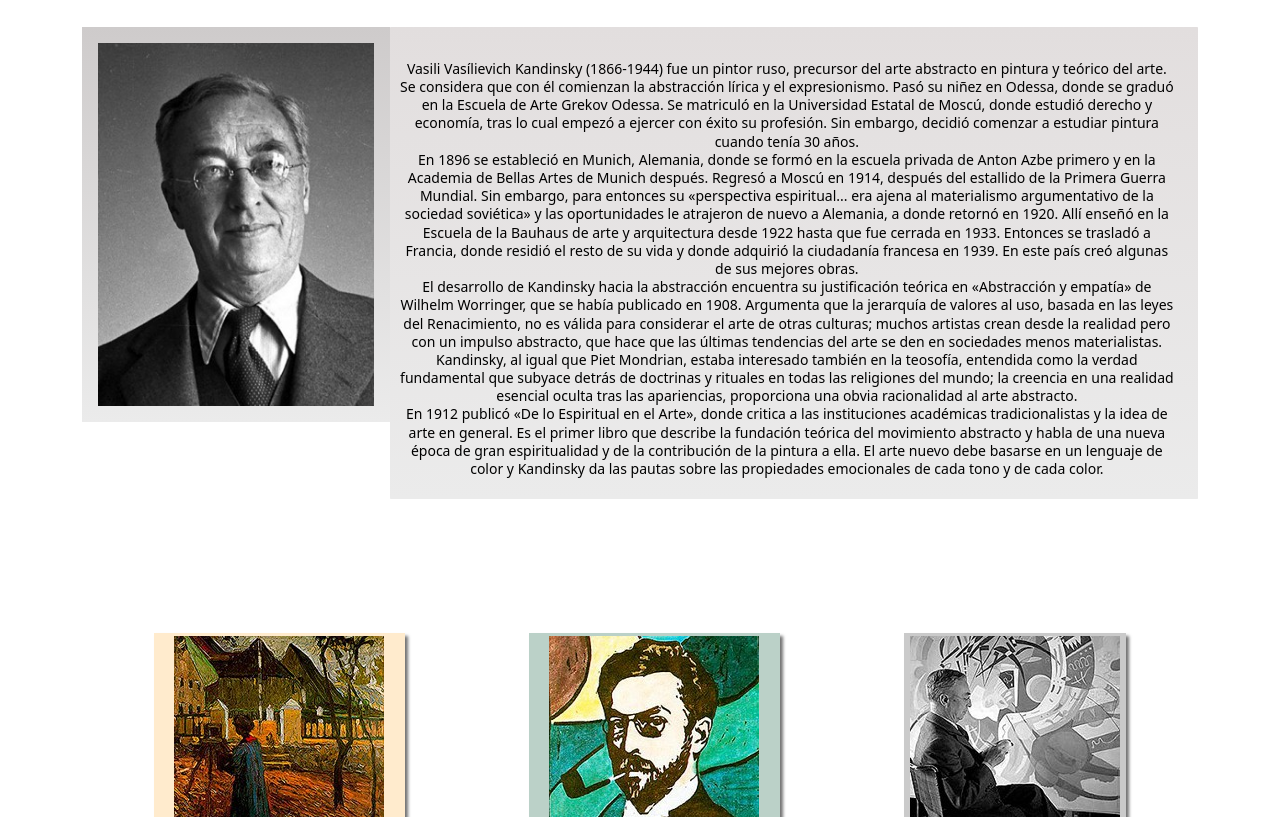
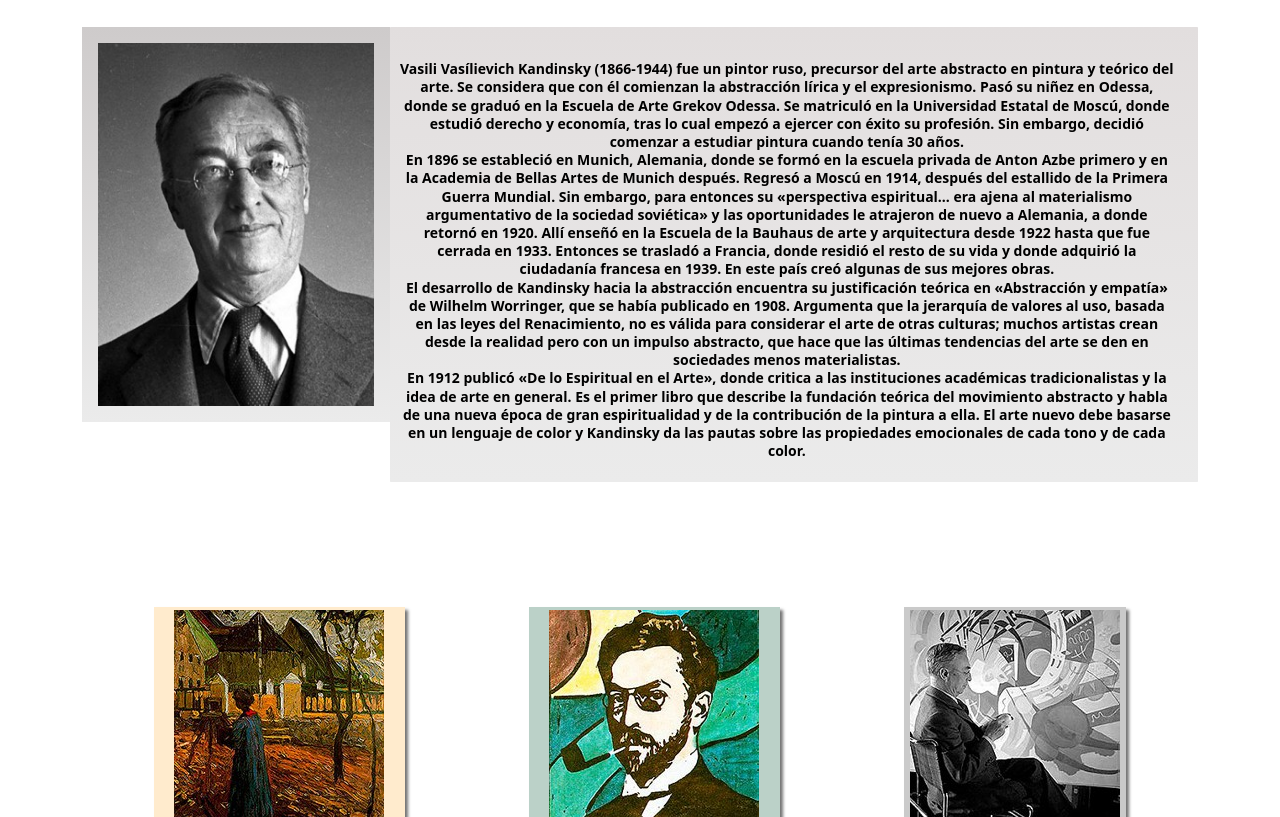
Before and after one commit to CarlaDesarrolloWeb/Cuarta-Entrega, a website: page pages/Biografía.html in a window 1280 px wide. Shown: the part 214-1031 px from the top of the page. Drawn offline with nearby package versions, Linux system fonts and the light colour scheme.

Commit message:
CAMBIOS V6

```diff
--- a/pages/Biografía.html
+++ b/pages/Biografía.html
@@ -69,8 +69,7 @@
               En este país creó algunas de sus mejores obras.<br>
               El desarrollo de Kandinsky hacia la abstracción encuentra su justificación teórica en «Abstracción y empatía» de Wilhelm Worringer, que se había publicado en 1908. Argumenta que la jerarquía de valores al uso, basada en las leyes del Renacimiento,
               no es válida para considerar el arte de otras culturas; muchos artistas crean desde la realidad pero con un impulso abstracto, que hace que las últimas tendencias del arte se den en sociedades menos materialistas.
-              Kandinsky, al igual que Piet Mondrian, estaba interesado también en la teosofía, entendida como la verdad fundamental que subyace detrás de doctrinas y rituales en todas las religiones del mundo; la creencia en una realidad esencial oculta tras las apariencias,
-              proporciona una obvia racionalidad al arte abstracto.<br>
+              <br>
               En 1912 publicó «De lo Espiritual en el Arte», donde critica a las instituciones académicas tradicionalistas y la idea de arte en general. Es el primer libro que describe la fundación teórica del movimiento abstracto y habla de una nueva época de gran espiritualidad
               y de la contribución de la pintura a ella. El arte nuevo debe basarse en un lenguaje de color y Kandinsky da las pautas sobre las propiedades emocionales de cada tono y de cada color.</p>
             </div>
--- a/scss/estilos.scss
+++ b/scss/estilos.scss
@@ -122,7 +122,7 @@
     display: flex;
     justify-content: space-evenly;
     flex-direction: row;
-    padding-top: 70px;
+    padding-top: 60px;
 
     div{
         text-align: center;
@@ -314,9 +314,9 @@
     .badge {
       display: flex;
       padding: .35em .65em;
-      font-size: 14px;
-      font-family: $tipografia;
-      font-weight: 300;
+      font-size: 15px;
+      font-family: Arial, Helvetica, sans-serif;
+      font-weight: 550;
     }
 }
 
```
Also changed, not shown: css/estilos.css.
